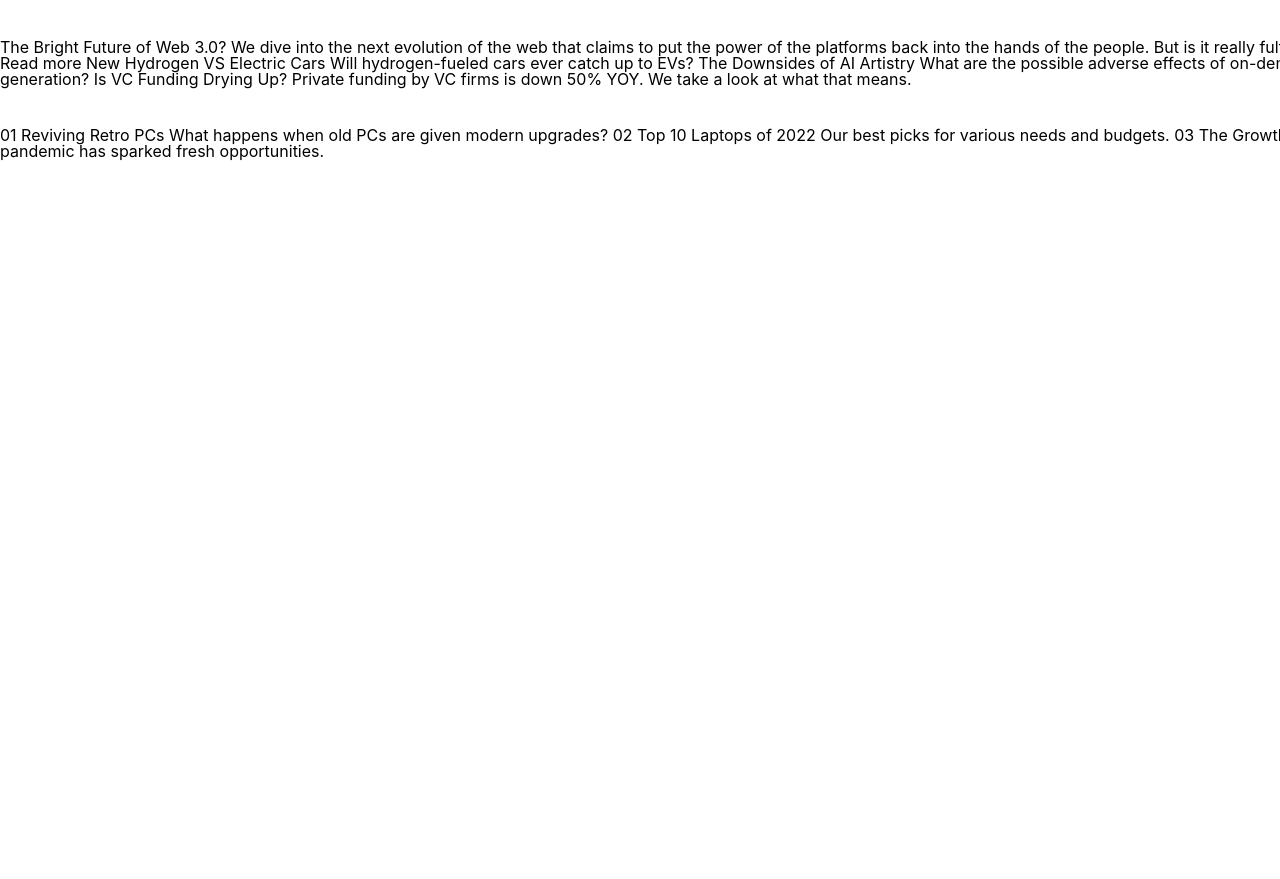
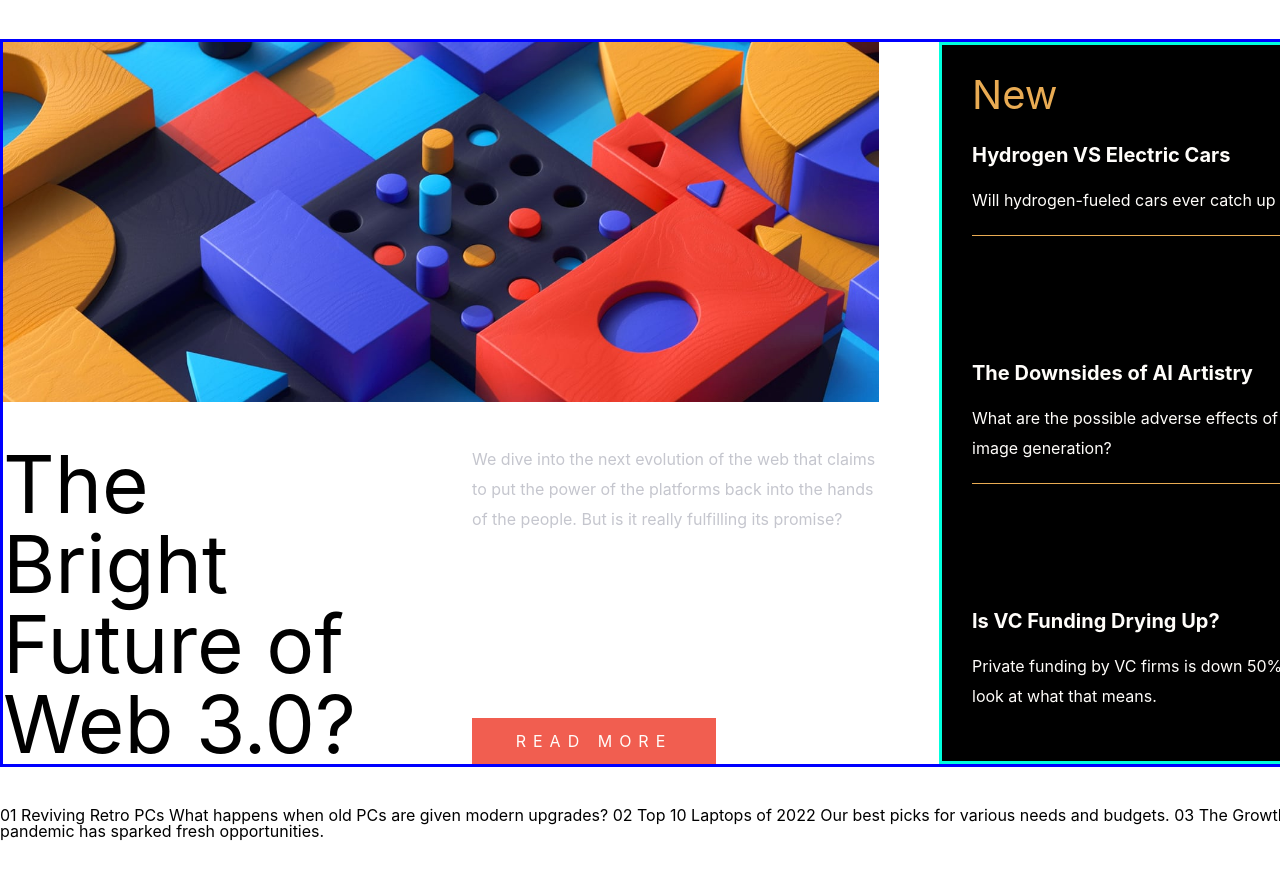
Before and after one commit to MireilleHossam/news-page-trial2, a plain HTML site: page index.html in a window 1280 px wide. Shown: the part 125-1004 px from the top of the page. Before the commit the page ends 800 px from the top, so only its background shows below. Drawn offline with Linux system fonts and the light colour scheme.

Commit message:
new main section

```diff
--- a/index.html
+++ b/index.html
@@ -7,7 +7,7 @@
   <link rel="icon" type="image/png" sizes="32x32" href="./images/favicon-32x32.png">
 
   <title>Frontend Mentor | News homepage</title>
-  <link rel="stylesheet" href="../styles.css">
+  <link rel="stylesheet" href="./styles.css">
 </head>
 <body>
   <header class=" container header">
@@ -21,24 +21,47 @@
       </ul>
   </header>
 
-  <main class="container ">
-      The Bright Future of Web 3.0?
+  <main class="container main">
+    <div class="left">
+      <img src="./assets/images/image-web-3-desktop.jpg" alt="banner image">
 
-      We dive into the next evolution of the web that claims to put the power of the platforms back into the hands of the people.
-      But is it really fulfilling its promise?
+      <div class="hero">
+        <h1 class="hero-text">
+          The Bright Future of Web 3.0?
+        </h1>
+        <div class="hero-description">
+            <p class="hero-paragraph">
+              We dive into the next evolution of the web that claims to put the power of the platforms back into the hands of the people.
+             But is it really fulfilling its promise?
+            </p>
+             <a href="#" class="button">Read more</a>
+        </div>
+       </div>
+    </div>
+    <div class="right">
+       <h2 class="title">New </h2>
+       <div class="news">
+        <div class="news-item">
+          <a href="#">Hydrogen VS Electric Cars</a>
+          <p> Will hydrogen-fueled cars ever catch up to EVs?</p>
+        </div>
 
-      Read more
+        <div class="news-item">
+          <a href="#"> The Downsides of AI Artistry</a>
+          <p>What are the possible adverse effects of on-demand AI image generation?</p>
+        </div>
 
-      New
+        <div class="news-item">
+          <a href="#"> Is VC Funding Drying Up?</a>
+          <p>Private funding by VC firms is down 50% YOY. We take a look at what that means.</p>
+        </div>
 
-      Hydrogen VS Electric Cars
-      Will hydrogen-fueled cars ever catch up to EVs?
+       </div>
 
-      The Downsides of AI Artistry
-      What are the possible adverse effects of on-demand AI image generation?
 
-      Is VC Funding Drying Up?
-      Private funding by VC firms is down 50% YOY. We take a look at what that means.
+
+
+    </div>
  </main>
 
  <section class="container ">
@@ -55,7 +78,5 @@
      How the pandemic has sparked fresh opportunities.
  </section>
 
-
-
 </body>
 </html>
--- a/styles.css
+++ b/styles.css
@@ -1,4 +1,4 @@
-/* http://meyerweb.com/eric/tools/css/reset/
+/* /* http://meyerweb.com/eric/tools/css/reset/
    v2.0 | 20110126
    License: none (public domain)
 */
@@ -45,24 +45,23 @@ q:before, q:after {
 table {
 	border-collapse: collapse;
 	border-spacing: 0;
-}
+} */
 
 /* start styles from here*/
 @import url('https://fonts.googleapis.com/css2?family=Inter:wght@400;700;800&family=Roboto:wght@300;400;700&family=Xanh+Mono:ital@0;1&family=Zen+Maru+Gothic:wght@500&display=swap');
-body{
-    font-family: 'Inter', sans-serif;
-}
+
 li{
     list-style: none;
 }
 a{
     text-decoration: none;
     color: inherit;
-
 }
 .container{
     margin: 40px auto;
     width: 1440px;
+
+    font-family: 'Inter', sans-serif;
 }
 .header{
     border: 2px solid red;
@@ -84,3 +83,99 @@ a{
 .nav a:hover{
     color: hsl(35, 77%, 62%);
 }
+main{
+    border: 3px solid blue;
+    display: flex;
+    gap: 60px;
+    margin-top: 30px;
+}
+.left{
+    flex: 2;
+
+}
+.left img{
+    max-width: 100% ;
+    margin-bottom: 40px;
+}
+
+.hero{
+    display: flex;
+    gap: 80px   ;
+
+}
+.hero-text{
+    font-size: 80px;
+    font-weight: 100px;
+}
+.hero-description{
+    display: flex;
+    flex-direction: column;
+    justify-content: space-between
+}
+.hero-paragraph{
+    color:  hsl(233, 8%, 79%);
+    line-height: 30px;
+}
+.button{
+    width: 55%;
+    background-color: hsl(5, 85%, 63%);
+    padding: 15px 10px 15px 10px;
+    text-align: center;
+    text-transform: uppercase;
+    color: hsl(36, 100%, 99%);
+    letter-spacing: 7px;
+
+}
+.button:hover{
+    background-color: hsl(240, 100%, 5%)
+
+}
+.right{
+    flex: 1;
+    background-color: black;
+    border: 3px solid rgb(0, 255, 221);
+    color:  hsl(36, 100%, 99%);
+    padding: 30px;
+    display: flex;
+    flex-direction: column;
+
+
+}
+.title{
+
+    font-size: 40px;
+    font-weight: 700px  ;
+     margin-bottom: 30px;
+    color: hsl(35, 77%, 62%);
+}
+.news{
+    display: flex;
+    flex-direction: column;
+    justify-content: space-between;
+    gap: 50px;
+
+    flex: 1;
+}
+.news-item a{
+    font-weight: 700;
+    font-size: 20px;
+    padding-bottom: 20px;
+    display: inline-block;
+}
+.news-item a:hover{
+    color: hsl(35, 77%, 62%);
+}
+
+.news-item p{
+    line-height: 30px;
+    margin-bottom: 20px;
+}
+.news-item{
+    border-bottom: 1px solid hsl(35, 77%, 62%);
+    margin-top: 0px;
+
+
+}
+.news-item:last-child{
+    border: none;
+}
```
